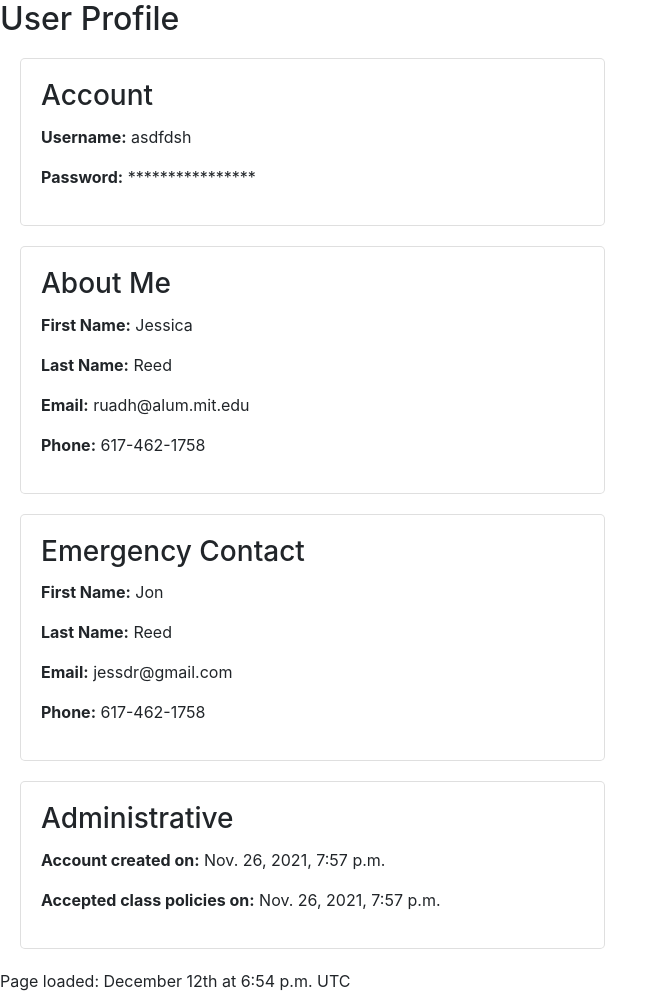
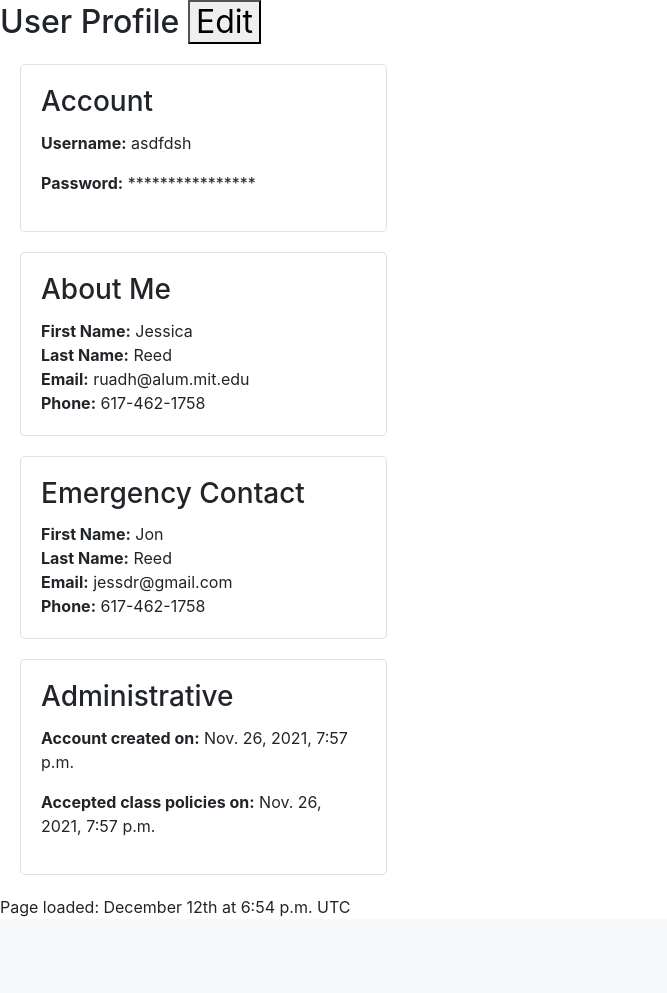
Before and after one commit to ruadh/CSCI-E-33a_Final_Project, a Django app: page /users/29 in a window 1280 px wide. Shown: the part 56-1049 px from the top of the page, without its empty margins (0-667 px from the left). After the commit the page ends 973 px from the top, so only its background shows below. Run offline with Django 3.2, Linux system fonts and the light colour scheme; a user stored in the database is signed in; data comes from the database, SQL or seed files in the repository; both versions use the stored data as it was after the commit; some libraries are stand-ins or nearby versions.

Commit message:
load profile edit pseudo-form, started on save profile edits

```diff
--- a/dance_school/enrollment/static/enrollment/enrollment.js
+++ b/dance_school/enrollment/static/enrollment/enrollment.js
@@ -18,6 +18,11 @@ document.addEventListener('DOMContentLoaded', function () {
   // Add listeners to the Checkout button  (there should only be 1, but forEach handles missing buttons gracefully)
   document.querySelectorAll('#checkout-button').forEach(button => {
     button.addEventListener('click', () => checkout(button.dataset.order));
+  });
+
+  // Add listeners to the Edit Profile button (there should only be 1, but forEach handles missing buttons gracefully)
+  document.querySelectorAll('#edit-profile-button').forEach(button => {
+    button.addEventListener('click', () => profileForm(button.dataset.profile));
   });
 });
 
@@ -122,3 +127,42 @@ function addToCart(id) {
       checkoutButton.disabled = false;
     });
 }
+
+/**
+* Replace editable profile values with form fields
+*/
+
+function profileForm(id) {
+
+  // Disable the button the user just clicked on, so they can't click repeatedly while waiting
+  const editButton = document.querySelector('#edit-profile-button');
+  editButton.disabled = true;
+
+  alert(`profileForm ${id}`);
+
+  // Replace the contents of each editable value with an input, populated with the current value
+  const fieldsList = document.querySelectorAll('.editable .value');
+  fieldsList.forEach(field => {
+    const fieldValue = field.innerHTML;
+    field.innerHTML = '';
+    const child = document.createElement('input');
+    child.id = field.id;
+    child.value = fieldValue;
+    field.appendChild(child);
+  })
+
+  // Replace the edit button with a save button
+  editButton.innerHTML = 'Save'
+  // TO DO:  Figure out how to remove existing listener
+  editButton.removeEventListener('click', profileForm)
+  editButton.addEventListener('click', () => saveProfile(id));
+  editButton.disabled = false;
+}
+
+/**
+* Save the edit profile form
+*/
+
+function saveProfile(id) {
+  alert(`saveProfile ${id}`);
+}
--- a/dance_school/enrollment/templates/enrollment/profile.html
+++ b/dance_school/enrollment/templates/enrollment/profile.html
@@ -8,8 +8,9 @@
 
 <div class="row">
     {% if profile %}
-    <div class="col-md">
-        <h2>User Profile</h2>
+    <div id="profile-view" class="col-md">
+        <h2>User Profile <button id="edit-profile-button" data-profile={{profile.id}}>Edit</button></h2>
+
         <div class="card">
             <div class="card-body">
                 <h3 class="card-title">Account</h3>
@@ -19,22 +20,38 @@
         </div>
 
         <div class="card">
-            <div class="card-body">
+            <div class="card-body editable">
                 <h3 class="card-title">About Me</h3>
-                <p><span class="label">First Name:</span> {{profile.first_name}}</p>
-                <p><span class="label">Last Name:</span> {{profile.last_name}}</p>
-                <p><span class="label">Email:</span> {{profile.email}}</p>
-                <p><span class="label">Phone:</span> {{profile.phone}}</p>
+                <div>
+                    <span class="label">First Name:</span> <span class="value" id="first-name">{{profile.first_name}}</span>
+                </div>
+                <div>
+                    <span class="label">Last Name:</span> <span class="value" id="last-name">{{profile.last_name}}</span>
+                </div>
+                <div>
+                    <span class="label">Email:</span> <span class="value" id="email">{{profile.email}}</span>
+                </div>
+                <div>
+                    <span class="label">Phone:</span> <span class="value" id="phone">{{profile.phone}}</span>
+                </div>
             </div>
         </div>
 
         <div class="card">
-            <div class="card-body">
+            <div class="card-body editable">
                 <h3 class="card-title">Emergency Contact</h3>
-                <p><span class="label">First Name:</span> {{profile.emergency_first}}</p>
-                <p><span class="label">Last Name:</span> {{profile.emergency_last}}</p>
-                <p><span class="label">Email:</span> {{profile.emergency_email}}</p>
-                <p><span class="label">Phone:</span> {{profile.emergency_phone}}</p>
+                <div>
+                    <span class="label">First Name:</span> <span class="value" id="emergency-first">{{profile.emergency_first}}</span>
+                </div>
+                <div>
+                    <span class="label">Last Name:</span> <span class="value" id="emergency-last">{{profile.emergency_last}}</span>
+                </div>
+                <div>
+                    <span class="label">Email:</span> <span class="value" id="emergency-email">{{profile.emergency_email}}</span>
+                </div>
+                <div>
+                    <span class="label">Phone:</span> <span class="value" id="emergency-phone">{{profile.emergency_phone}}</span>
+                </div>
             </div>
         </div>
 
@@ -47,6 +64,10 @@
         </div>
     </div>
     {% endif %}
+
+    <div id="profile-edit" class="col-md">
+
+    </div>
 
     <!-- On larger screens, put orders and enrollment history in their own column-->
     <div class="col-md">
```
Also changed, not shown: dance_school/db.sqlite3. Lines whose indentation alone changed are shown as unchanged.
